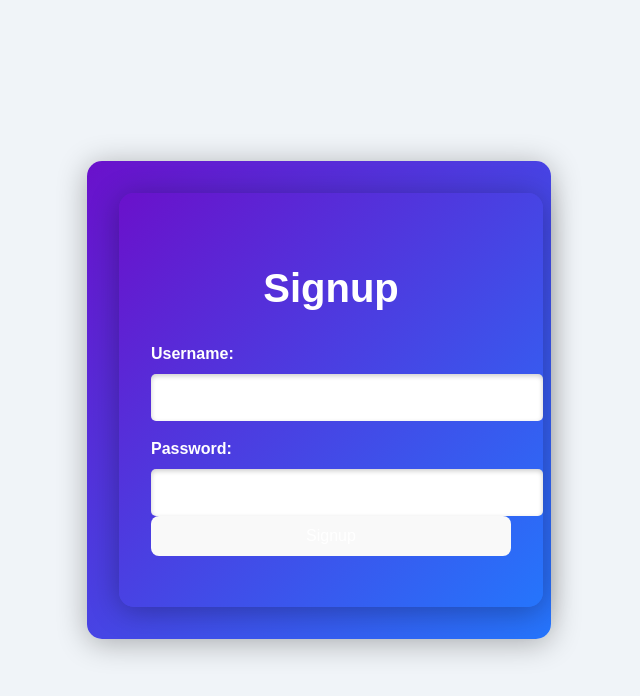
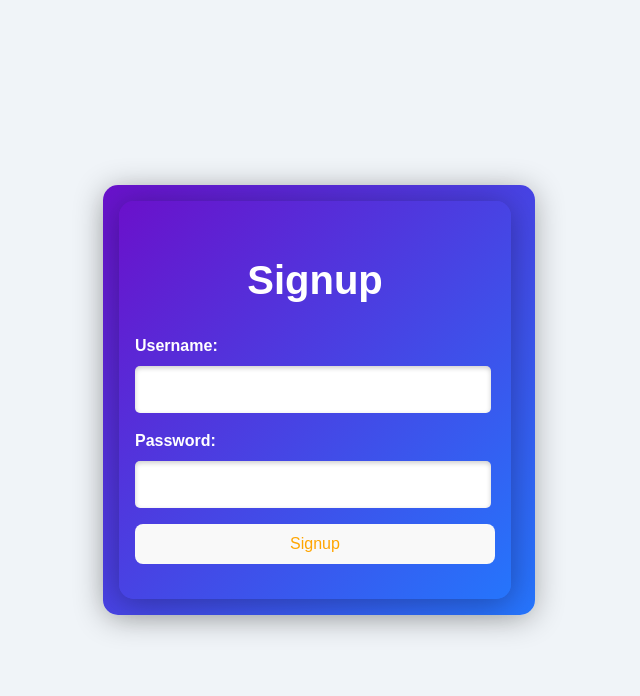
Before and after one commit to ujjwalsri1/secure_face, a React (Vite) app: page / in a window 1280 px wide. Shown: the top 696 px of the page, without its empty margins (321-961 px from the left). Built offline with nearby package versions, Linux system fonts and the light colour scheme.

Commit message:
Update styles.css

```diff
--- a/src/styles.css
+++ b/src/styles.css
@@ -16,7 +16,7 @@ div {
     background: linear-gradient(135deg, #6a11cb, #2575fc); /* Gradient background */
     color: white;
     border-radius: 15px;
-    padding: 2rem;
+    padding: 1rem;
     box-shadow: 0 4px 30px rgba(0, 0, 0, 0.3);
     max-width: 400px;
     width: 90%;
@@ -49,7 +49,7 @@ label {
 
 input[type="text"],
 input[type="password"] {
-    width: 100%;
+    width: 90%;
     padding: 1rem; /* Increased padding for a comfortable touch */
     margin-top: 0.5rem;
     border: none;
@@ -72,11 +72,12 @@ button {
     background-color: #ff4081; /* Bright button color */
     border: none;
     border-radius: 5px;
-    color: white;
+    color: orange;
     font-weight: bold;
     cursor: pointer;
     transition: background-color 0.3s, transform 0.2s, box-shadow 0.3s; /* Transition for hover */
     font-size: 1rem; /* Increased font size */
+    margin-top:1rem;
 }
 
 button:hover {
```
